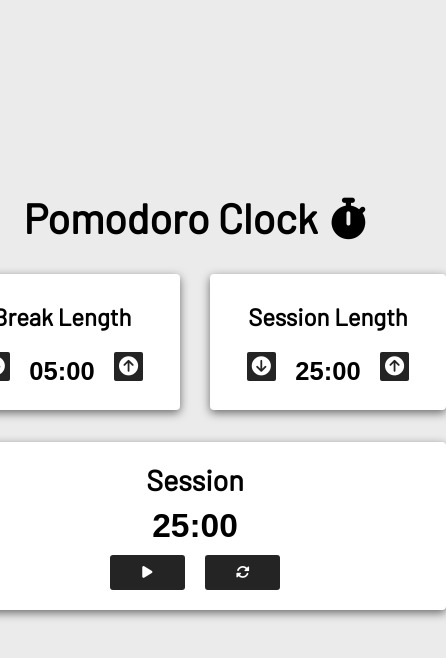
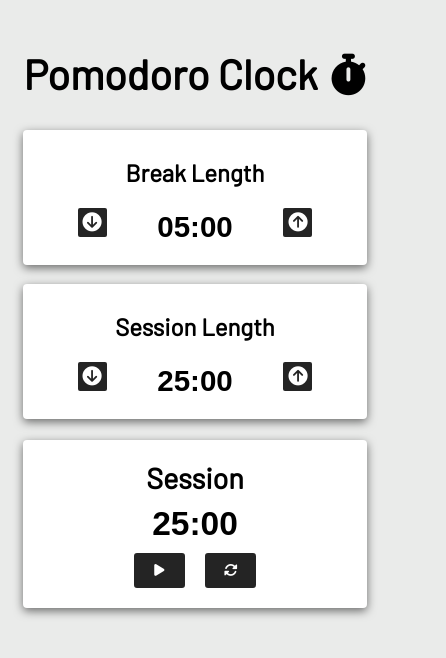
Before and after one commit to brajpatel/pomodoro-clock, a plain HTML site: page index.html in a window 390 px wide. Shown: the whole page, 446 px wide, since content can reach past the window. Drawn offline with nearby package versions, Linux system fonts and the light colour scheme; a web font is replaced by a local one.

Commit message:
Add media query - make settings containers column

```diff
--- a/style.css
+++ b/style.css
@@ -7,11 +7,12 @@
 }
 
 body {
-    height: 95vh;
+    height: 100%;
     display: flex;
     justify-content: center;
     align-items: center;
     background: #eaebea;
+    margin: 3rem 0;
 }
 
 h1 {
@@ -47,8 +48,8 @@ button {
 }
 
 .length-container {
-    height: 100px;
-    width: 200px;
+    height: 80%;
+    width: 90%;
     display: grid;
     grid-template: repeat(2, 1fr) / repeat(3, 1fr);
     justify-items: center;
@@ -159,3 +160,15 @@ button {
 .start-stop:hover::after {
     width: 80%;
 }
+
+@media (max-width: 750px) {
+    .settings-container {
+        display: grid;
+        grid-template: repeat(2, 1fr) / 1fr;
+        justify-items: center;
+    }
+
+    .length-container h3 {
+        font-size: calc(1.75rem + 0.390625vw);
+    }
+}
```
